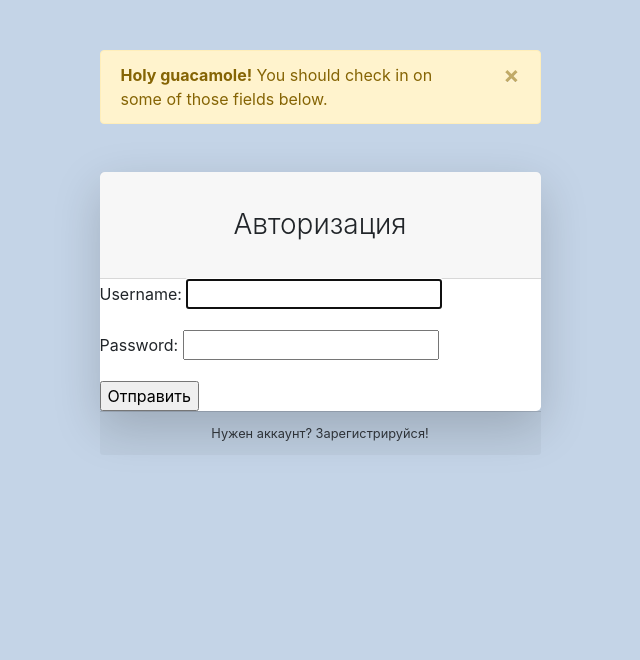
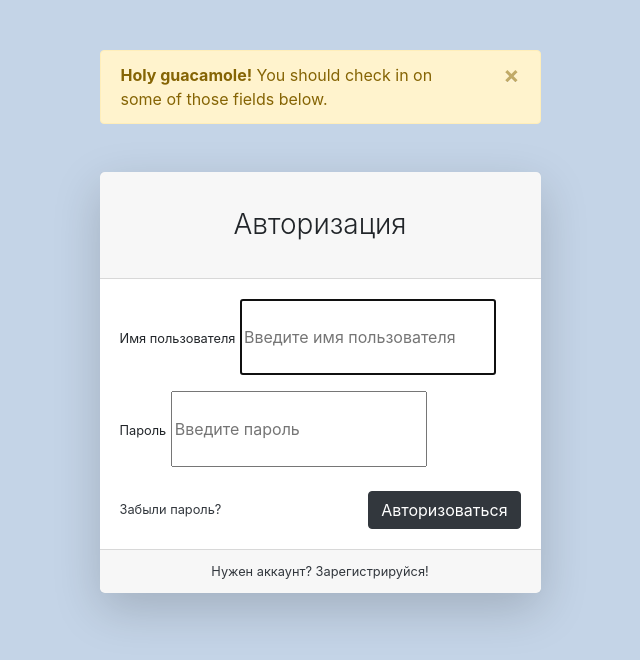
Before and after one commit to vnpavlukov/Geekshop, a Django app: page /auth/login/ in a window 1280 px wide. Shown: the top 660 px of the page, without its empty margins (320-960 px from the left). Run offline with Django 3.2, Linux system fonts and the light colour scheme; some libraries are stand-ins or nearby versions.

Commit message:
added login

```diff
--- a/authapp/forms.py
+++ b/authapp/forms.py
@@ -7,3 +7,10 @@ class UserLoginForm(AuthenticationForm):
     class Meta:
         model = User
         fields = ('username', 'password')
+
+    def __init__(self, *args, **kwargs):
+        super(UserLoginForm, self).__init__(*args, **kwargs)
+        self.fields['username'].widget.attrs['placeholder'] = 'Введите имя пользователя'
+        self.fields['password'].widget.attrs['placeholder'] = 'Введите пароль'
+        for field_name, field in self.fields.items():
+            field.widget.attrs['class'] = 'form control py-4'
--- a/authapp/templates/authapp/login.html
+++ b/authapp/templates/authapp/login.html
@@ -30,30 +30,26 @@
                         <div class="card shadow-lg border-0 rounded-lg mt-5">
                             <div class="card-header"><h3 class="text-center font-weight-light my-4">Авторизация</h3>
                             </div>
-                            <form action="">
-                                {{ form.as_p }}
-                                <input type="submit" value="Отправить">
-                            </form>
-<!--                            <div class="card-body">-->
-<!--                                <form>-->
-<!--                                    <div class="form-group">-->
-<!--                                        <label class="small mb-1" for="inputEmailAddress">Имя пользователя</label>-->
-<!--                                        <input class="form-control py-4" id="inputEmailAddress" type="email"-->
-<!--                                               placeholder="Введите имя пользователя"/>-->
-<!--                                    </div>-->
-<!--                                    <div class="form-group">-->
-<!--                                        <label class="small mb-1" for="inputPassword">Пароль</label>-->
-<!--                                        <input class="form-control py-4" id="inputPassword" type="password"-->
-<!--                                               placeholder="Введите пароль"/>-->
-<!--                                    </div>-->
-<!--                                    <div class="form-group d-flex align-items-center justify-content-between mt-4 mb-0">-->
-<!--                                        <a class="small" href="#">Забыли пароль?</a>-->
-<!--                                        <input class="btn btn-primary" type="submit" value="Авторизоваться">-->
-<!--                                    </div>-->
-<!--                                </form>-->
+                            <div class="card-body">
+                                <form action="{% url 'auth:login' %}" method="post">
+                                     {% csrf_token %}
+                                    <div class="form-group">
+                                        <label class="small mb-1" for="{{ form.username.id_for_label }}">Имя пользователя</label>
+                                        {{ form.username }}
+                                    </div>
+                                    <div class="form-group">
+                                        <label class="small mb-1" for="{{ form.password.id_for_label }}">Пароль</label>
+                                        {{ form.password }}
+                                    </div>
+                                    <div class="form-group d-flex align-items-center justify-content-between mt-4 mb-0">
+                                        <a class="small" href="#">Забыли пароль?</a>
+                                        <input class="btn btn-primary" type="submit" value="Авторизоваться">
+                                    </div>
+                                </form>
                             </div>
                             <div class="card-footer text-center">
-                                <div class="small"><a href="{% url 'auth:register' %}">Нужен аккаунт? Зарегистрируйся!</a></div>
+                                <div class="small"><a href="{% url 'auth:register' %}">Нужен аккаунт?
+                                    Зарегистрируйся!</a></div>
                             </div>
                         </div>
                     </div>
--- a/authapp/views.py
+++ b/authapp/views.py
@@ -16,6 +16,8 @@ def login(request):
             if user and user.is_active:
                 auth.login(request, user)
                 return HttpResponseRedirect(reverse())
+        else:
+            print(form.errors)
     else:
         form = UserLoginForm()
     context = {'form': form}
```
